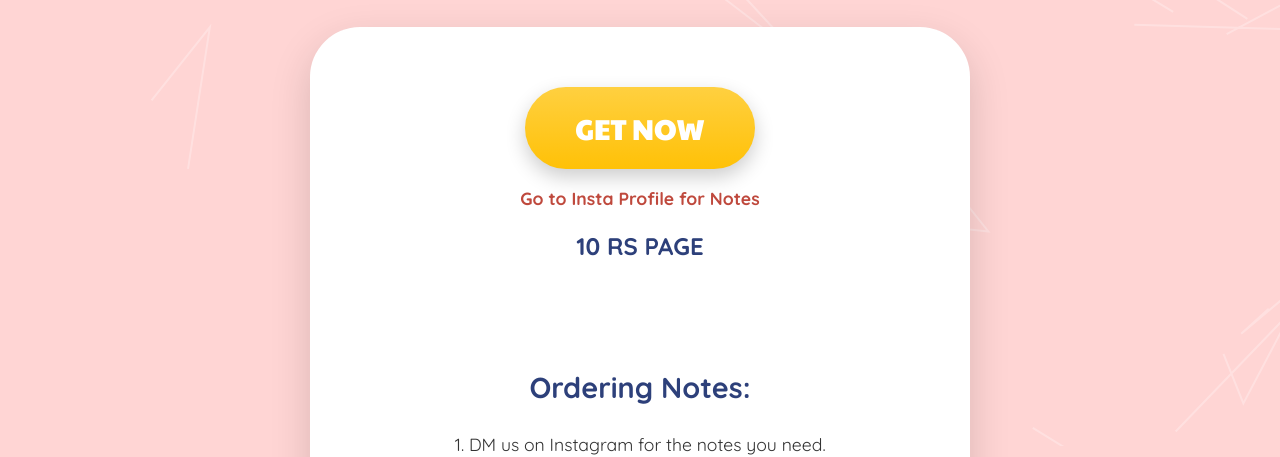
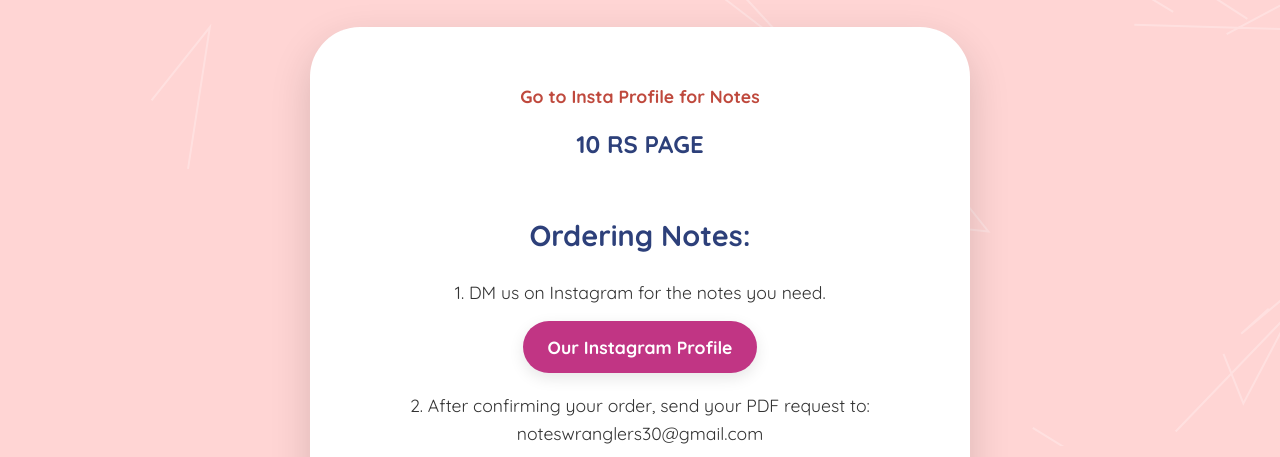
Before and after one commit to JAIDEEP-BACKEND/Noteswranglers, a plain HTML site: page index.html in a window 1280 px wide. Shown: the part 354-811 px from the top of the page. Drawn offline with Linux system fonts and the light colour scheme.

Commit message:
Update index.html

```diff
--- a/index.html
+++ b/index.html
@@ -354,8 +354,6 @@
         </header>
 
         <main class="content-oval">
-            <section class="section action-section">
-                <a href="form.html" class="btn upload-btn" target="_blank">GET NOW</a>
                 <p class="info-text">Go to Insta Profile for Notes</p>
                 <p class="price-text">10 RS PAGE</p>
             </section>
```
